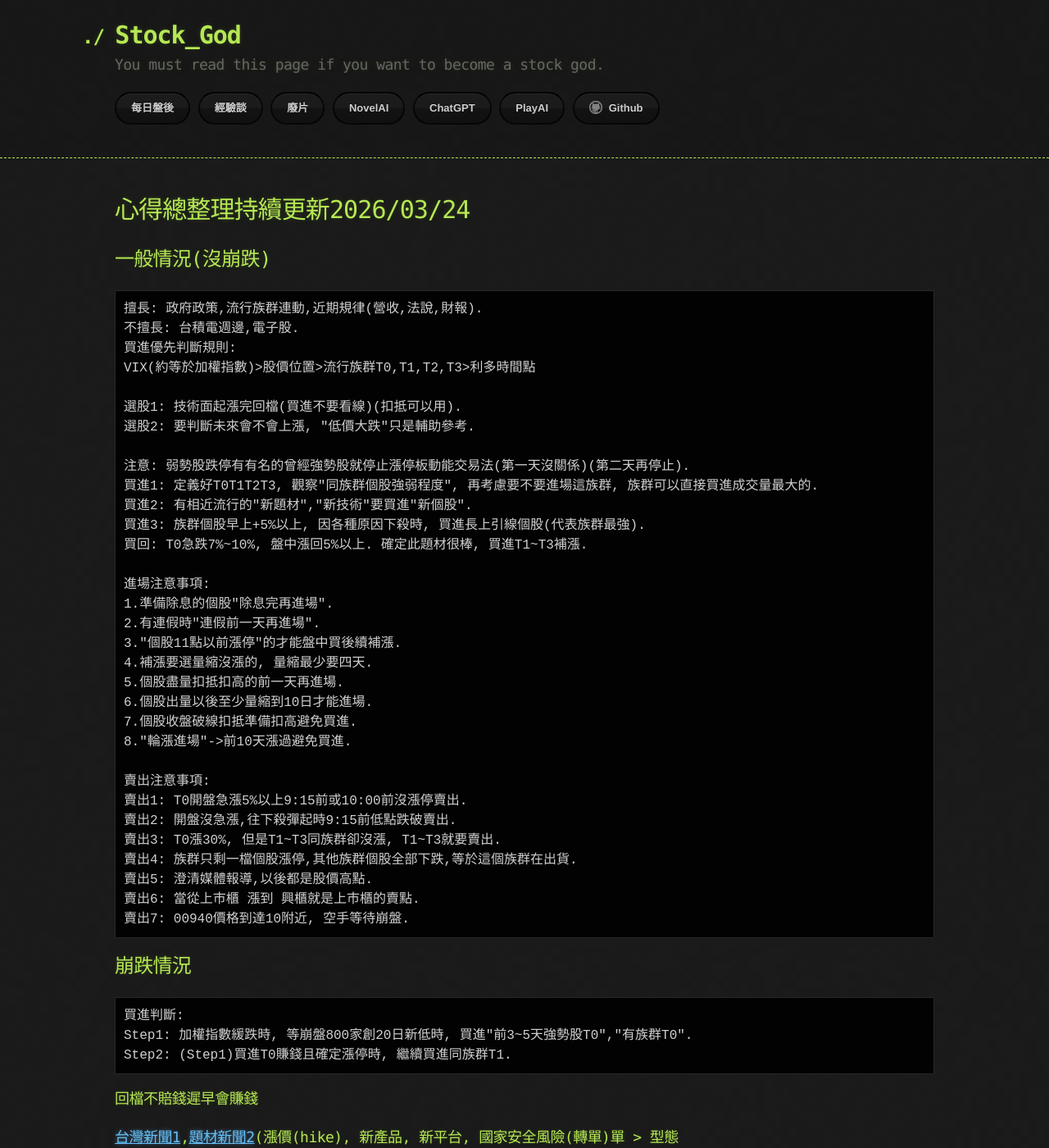
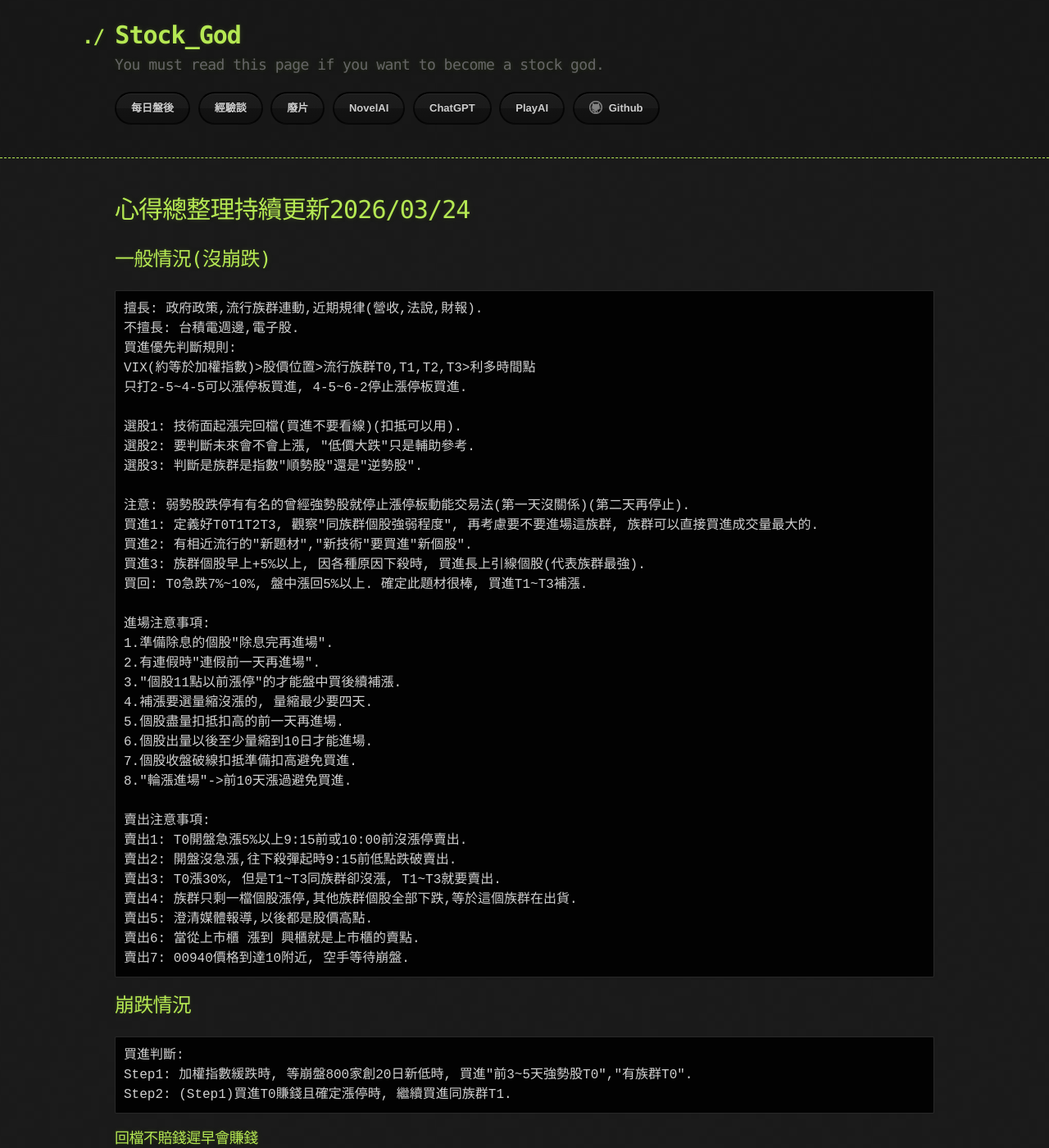
Before and after one commit to lepg5487/Stock_God, a Jekyll site: the page built from experience.md, in a window 1280 px wide and 1400 px high. Shown: the whole window at 82% size. Built offline with Jekyll 4.4.1, drawn with Linux system fonts in a browser that asks for light colours; our own code applies the rules of GitHub Pages for plain Markdown files.

Commit message:
Update experience.md

```diff
--- a/experience.md
+++ b/experience.md
@@ -9,9 +9,11 @@ layout: testlayouts
 不擅長: 台積電週邊,電子股.
 買進優先判斷規則:
 VIX(約等於加權指數)>股價位置>流行族群T0,T1,T2,T3>利多時間點
+只打2-5~4-5可以漲停板買進, 4-5~6-2停止漲停板買進.
 
 選股1: 技術面起漲完回檔(買進不要看線)(扣抵可以用).
 選股2: 要判斷未來會不會上漲, "低價大跌"只是輔助參考.
+選股3: 判斷是族群是指數"順勢股"還是"逆勢股".
 
 注意: 弱勢股跌停有有名的曾經強勢股就停止漲停板動能交易法(第一天沒關係)(第二天再停止).
 買進1: 定義好T0T1T2T3, 觀察"同族群個股強弱程度", 再考慮要不要進場這族群, 族群可以直接買進成交量最大的.
```
